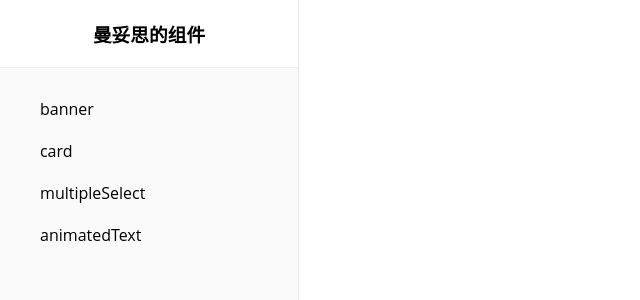
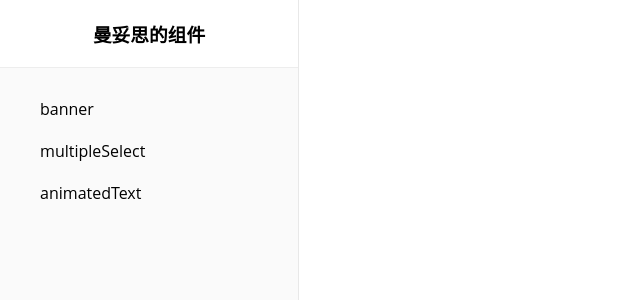
Before and after one commit to Fairfarren/vue-components, a Vue app: page /banner in a window 1280 px wide. Shown: the top 300 px of the page, without its empty margins (0-640 px from the left). Built offline with nearby package versions, Linux system fonts and the light colour scheme.

Commit message:
删除不需要的地方

```diff
--- a/src/components/card/card.vue
+++ /dev/null
@@ -1,11 +0,0 @@
-<template>
-  <div>
-
-  </div>
-</template>
-
-<script>
-export default {
-
-}
-</script>
--- a/src/components/index.js
+++ b/src/components/index.js
@@ -1,12 +1,10 @@
 import banner from '@/components/banner/banner.vue'
-import card from '@/components/card/card'
 import multipleSelect from '@/components/multipleSelect/multipleSelect'
 import animatedText from '@/components/animatedText/animatedText'
 
 const theComponents = {
   install (Vue) {
     Vue.component('fairfarrenBanner', banner)
-    Vue.component('fairfarrenCard', card)
     Vue.component('fairfarrenMultipleSelect', multipleSelect)
     Vue.component('fairfarrenAnimatedText', animatedText)
   }
--- a/src/components/tree/tree.vue
+++ /dev/null
@@ -1,37 +0,0 @@
-<template>
-  <div>
-
-  </div>
-</template>
-
-<script>
-export default {
-  data () {
-    return {
-      list: [{
-        text: 'box1',
-        childrens: [{
-          text: 'small1'
-        }, {
-          text: 'small2'
-        }]
-      }, {
-        text: 'box2'
-      }]
-    }
-  },
-  mounted () {
-
-  }
-}
-</script>
-
-<style lang="scss" scoped>
-  li {
-    list-style: none;
-  }
-  a {
-    text-decoration: none;
-    color: black;
-  }
-</style>
--- a/src/router/index.js
+++ b/src/router/index.js
@@ -8,10 +8,6 @@ export default new Router({
     {
       path: '/banner',
       component: () => import('@/views/box/banner/bannerView')
-    },
-    {
-      path: '/card',
-      component: () => import('@/views/box/card/cardView')
     },
     {
       path: '/tree',
--- a/src/views/catalog.vue
+++ b/src/views/catalog.vue
@@ -27,9 +27,6 @@ export default {
       list: [{
         text: 'banner',
         path: '/banner'
-      }, {
-        text: 'card',
-        path: '/card'
       }, {
         text: 'multipleSelect',
         path: '/multipleSelect'
```
